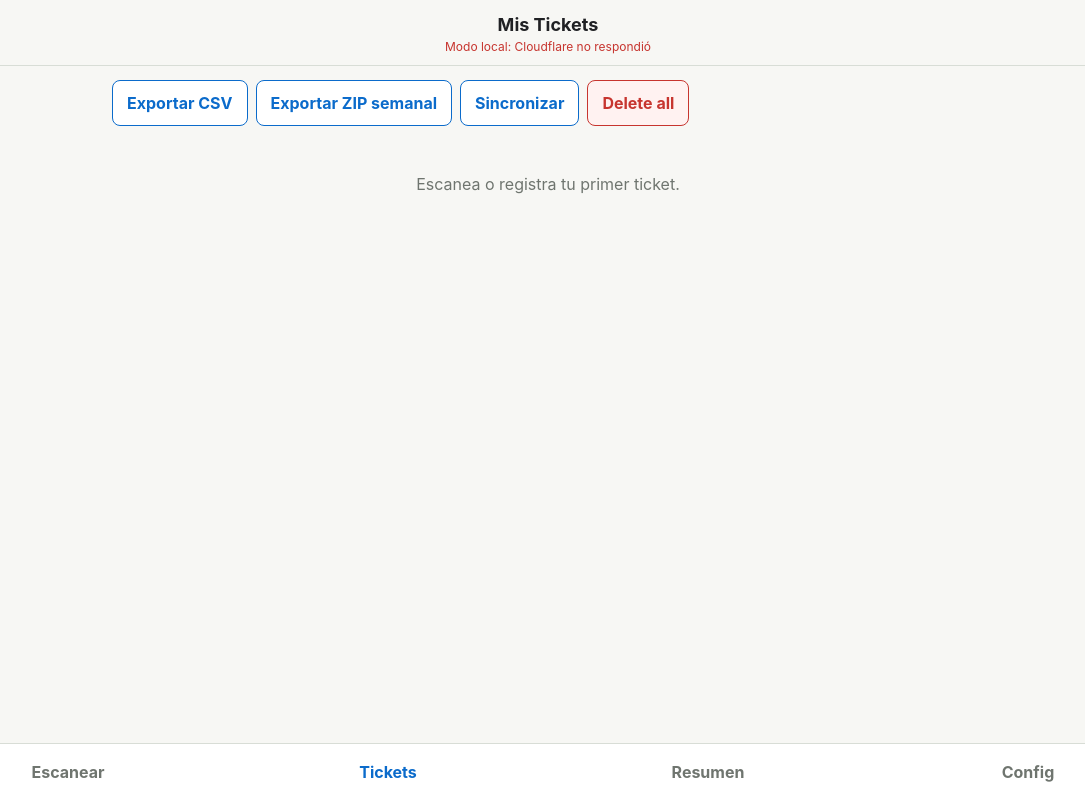
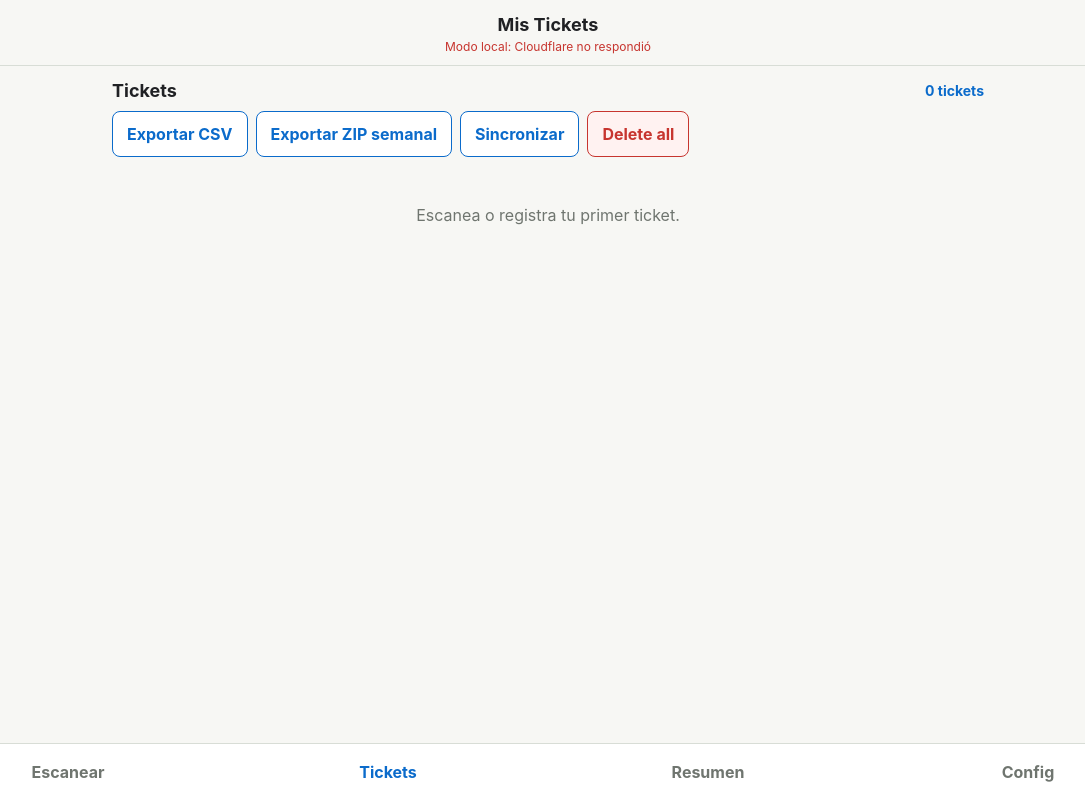
Before and after one commit to Gonzalortegasalas/Tickets2, a website with bundled scripts: page public/index.html in a window 1280 px wide. Both pictures are taken after a click on the button "Tickets". Shown: the whole page, without its empty margins (92-1177 px from the left). Built offline with nearby package versions, Linux system fonts and the light colour scheme; files whose address does not match are found by name.

Commit message:
Add tickets count header

```diff
--- a/public/app.js
+++ b/public/app.js
@@ -481,6 +481,7 @@ function renderAll() {
 
 function renderTickets() {
   const list = $('tickets-list');
+  $('tickets-count').textContent = `${tickets.length} ${tickets.length === 1 ? 'ticket' : 'tickets'}`;
   if (!tickets.length) {
     list.innerHTML = '<div class="empty">Escanea o registra tu primer ticket.</div>';
     return;
--- a/public/index.html
+++ b/public/index.html
@@ -50,6 +50,10 @@
     </section>
 
     <section id="view-tickets" class="view">
+      <div class="tickets-head">
+        <h2>Tickets</h2>
+        <strong id="tickets-count">0 tickets</strong>
+      </div>
       <div class="toolbar">
         <button id="export-csv" class="secondary-btn compact" type="button">Exportar CSV</button>
         <button id="export-zip" class="secondary-btn compact" type="button">Exportar ZIP semanal</button>
--- a/public/styles.css
+++ b/public/styles.css
@@ -275,6 +275,19 @@ button {
 .items { margin-top: 12px; border-top: 1px solid var(--line); padding-top: 10px; }
 .item { display: flex; justify-content: space-between; gap: 8px; padding: 4px 0; color: var(--muted); font-size: 13px; }
 
+.tickets-head {
+  display: flex;
+  justify-content: space-between;
+  align-items: center;
+  gap: 12px;
+  margin-bottom: 10px;
+}
+.tickets-head h2 { margin: 0; font-size: 18px; }
+.tickets-head strong {
+  color: var(--accent);
+  font-size: 14px;
+  white-space: nowrap;
+}
 .toolbar { display: flex; flex-wrap: wrap; gap: 8px; margin-bottom: 12px; }
 .stats { display: grid; grid-template-columns: repeat(2, 1fr); gap: 10px; }
 .stats article {
```
